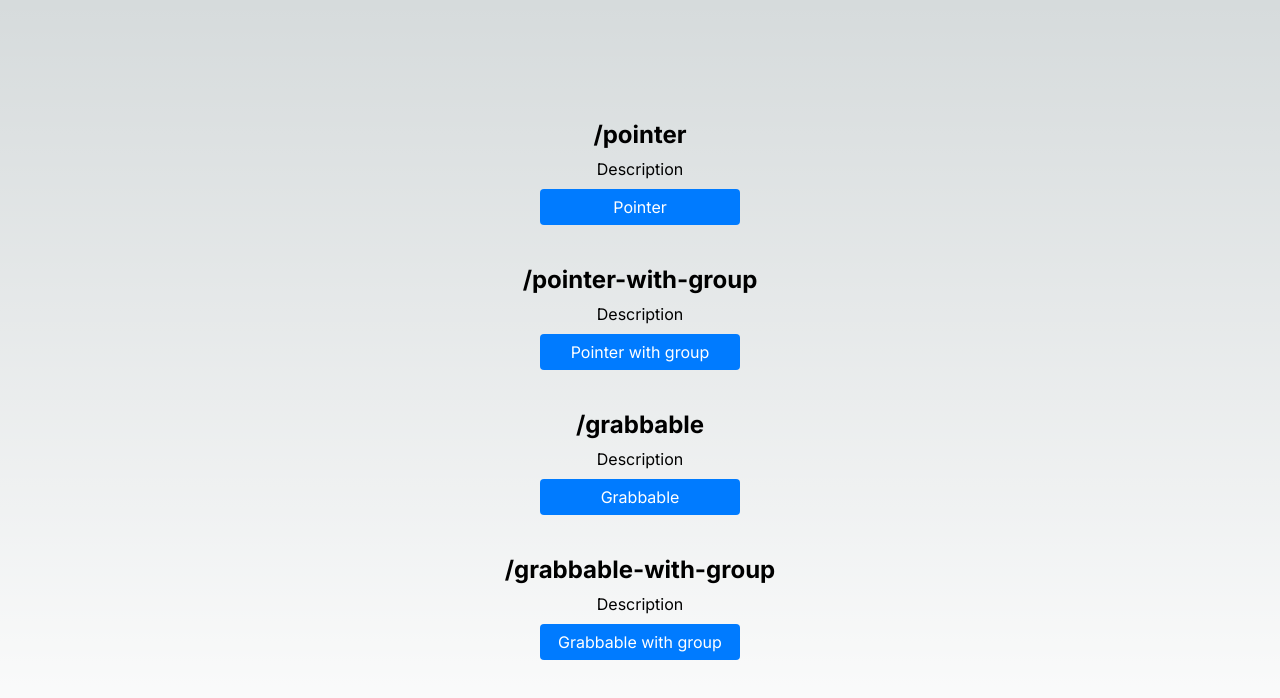
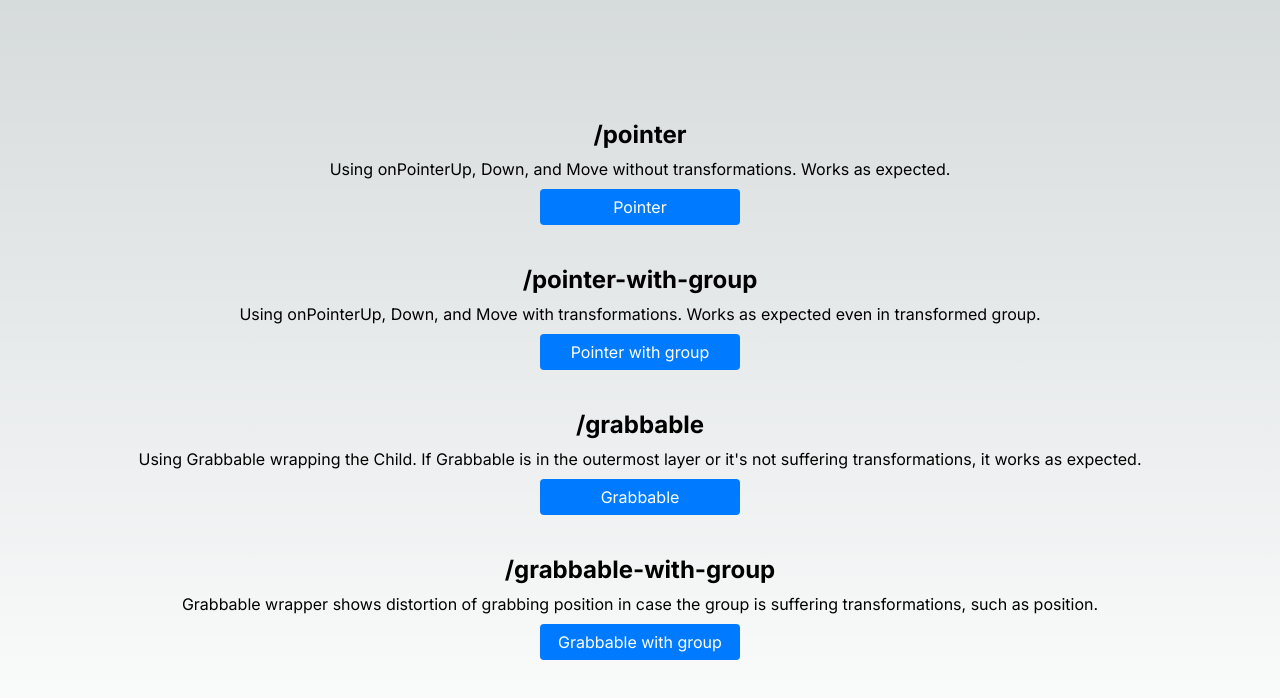
Before and after one commit to schornio/coconut-xr-natuerlich-grabbable-testing, a Next.js app: page / in a window 1280 px wide. Shown: the top 698 px of the page. Built offline with nearby package versions, Linux system fonts and the light colour scheme.

Commit message:
added descriptions

```diff
--- a/src/app/constants/appData.ts
+++ b/src/app/constants/appData.ts
@@ -8,22 +8,26 @@ export const INFOS: Info[] = [
   {
     path: "/pointer",
     title: "Pointer",
-    description: "Description",
+    description:
+      "Using onPointerUp, Down, and Move without transformations. Works as expected.",
   },
   {
     path: "/pointer-with-group",
     title: "Pointer with group",
-    description: "Description",
+    description:
+      "Using onPointerUp, Down, and Move with transformations. Works as expected even in transformed group.",
   },
   {
     path: "/grabbable",
     title: "Grabbable",
-    description: "Description",
+    description:
+      "Using Grabbable wrapping the Child. If Grabbable is in the outermost layer or it's not suffering transformations, it works as expected.",
   },
   {
     path: "/grabbable-with-group",
     title: "Grabbable with group",
-    description: "Description",
+    description:
+      "Grabbable wrapper shows distortion of grabbing position in case the group is suffering transformations, such as position.",
   },
 ];
 
--- a/src/app/globals.css
+++ b/src/app/globals.css
@@ -125,7 +125,8 @@ a {
 .home-container h2,
 .home-container .a-link,
 .page-header h2,
-.page-header .a-link {
+.page-header .a-link,
+.page-header p {
   text-align: center;
   margin: 10px 0;
 }
--- a/src/app/grabbable/page.tsx
+++ b/src/app/grabbable/page.tsx
@@ -23,6 +23,7 @@ export default function Page() {
     <div>
       <div className="page-header">
         <h2>{INFOS[2].title}</h2>
+        <p>{INFOS[2].description}</p>
         <a href="/" className="a-link">
           Home
         </a>
--- a/src/app/pointer-with-group/page.tsx
+++ b/src/app/pointer-with-group/page.tsx
@@ -82,6 +82,7 @@ export default function Page() {
     <div>
       <div className="page-header">
         <h2>{INFOS[1].title}</h2>
+        <p>{INFOS[1].description}</p>
         <a href="/" className="a-link">
           Home
         </a>
--- a/src/app/pointer/page.tsx
+++ b/src/app/pointer/page.tsx
@@ -27,6 +27,7 @@ export default function Page() {
     <div>
       <div className="page-header">
         <h2>{INFOS[0].title}</h2>
+        <p>{INFOS[0].description}</p>
         <a href="/" className="a-link">
           Home
         </a>
```
Also changed, not shown: src/app/grabbable-with-group/page.tsx (+4 -17 lines).
